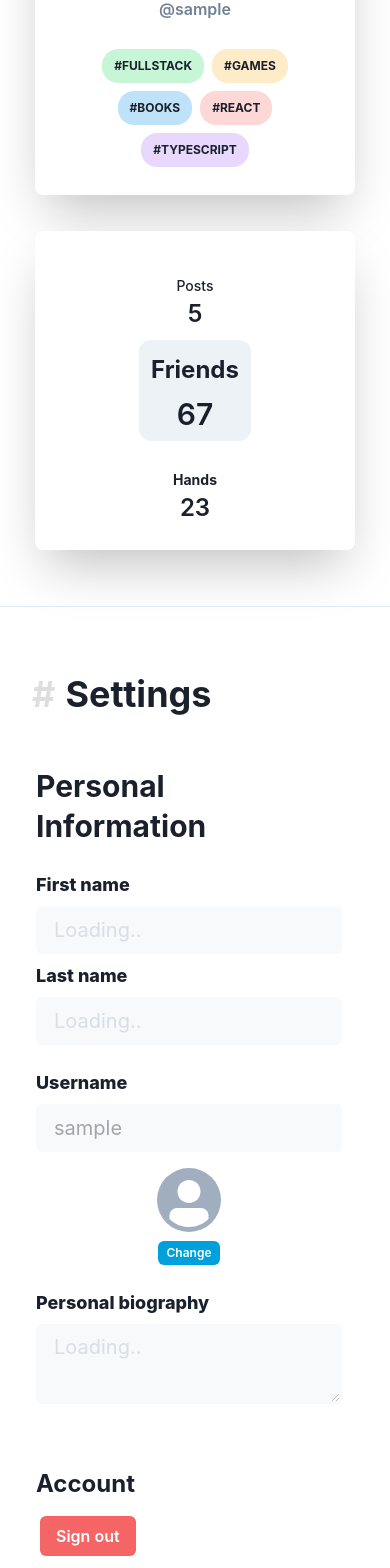
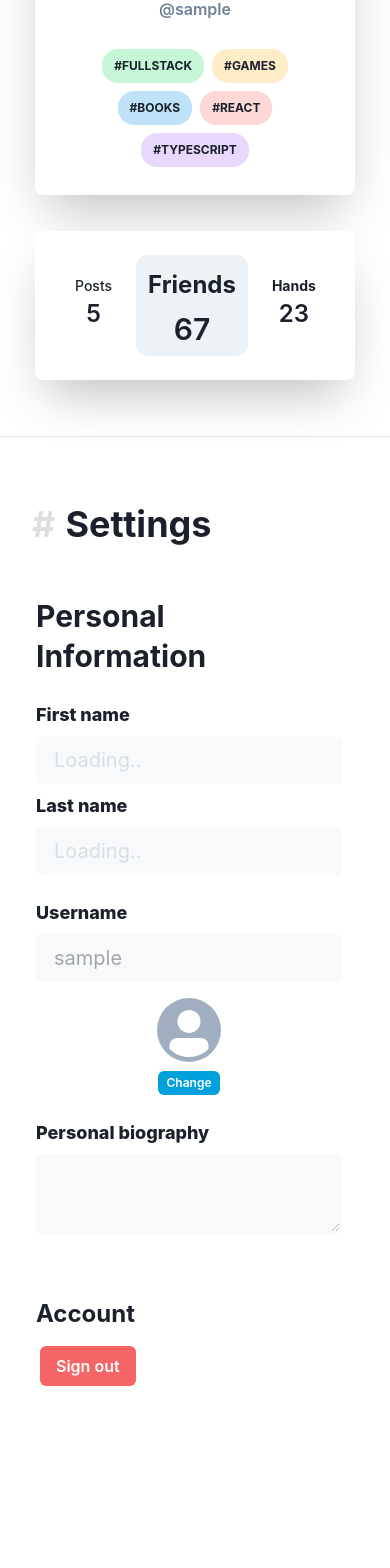
Before and after one commit to sowmenappd/helping-hand, a React (Create React App) app: page /home/settings in a window 390 px wide. Shown: the part 363-1931 px from the top of the page. After the commit the page ends 1761 px from the top, so only its background shows below. Built offline with nearby package versions, Linux system fonts and the light colour scheme; no server answers; sample sign-in values are in the browser's storage.

Commit message:
Perform responsive checks

```diff
--- a/src/components/HelpPostListings.tsx
+++ b/src/components/HelpPostListings.tsx
@@ -28,7 +28,11 @@ const HelpPostListings: React.FC = (props) => {
   }, [state.currentPostsType]);
 
   return (
-    <VStack maxW={"6xl"} alignItems="flex-start">
+    <VStack
+      // maxW={"6xl"}
+      w={["full", "full", "full", "2xl", "4xl"]}
+      alignItems="flex-start"
+    >
       <Heading as="h1" fontSize={["4xl", "6xl"]}>
         <span
           style={{
--- a/src/components/UserStatsCard.tsx
+++ b/src/components/UserStatsCard.tsx
@@ -7,7 +7,7 @@ import {
   StatGroup,
   StatLabel,
   StatNumber,
-  useColorModeValue,
+  useMediaQuery,
 } from "@chakra-ui/react";
 
 interface UserStatsProps {
@@ -22,6 +22,8 @@ interface Props {
 }
 
 const UserStatsCard: React.FC<Props> = (props) => {
+  const [row] = useMediaQuery("(min-width: 320px)");
+
   return (
     <Center py={3}>
       <Box
@@ -34,7 +36,7 @@ const UserStatsCard: React.FC<Props> = (props) => {
         textAlign={"center"}
       >
         <StatGroup>
-          <Stack direction={["column", "row", "row"]}>
+          <Stack direction={row ? "row" : "column"}>
             <Stat align="center" pt="5" px={4}>
               <StatLabel>Posts</StatLabel>
               <StatNumber>5</StatNumber>
--- a/src/pages/MessagesPage.tsx
+++ b/src/pages/MessagesPage.tsx
@@ -4,10 +4,7 @@ import { VStack, Box, Heading } from "@chakra-ui/react";
 const MessagesPage = () => {
   return (
     <VStack spacing={4} alignItems="flex-start">
-      <Box
-        w={["100%", "100%", "100%", "100%", "4xl"]}
-        maxW={["xl", "xl", "xl", "2xl", "4xl"]}
-      >
+      <Box w={["full", "full", "full", "2xl", "4xl"]}>
         <Heading as="h1" fontSize={["4xl", "6xl"]}>
           <span
             style={{
--- a/src/pages/NotificationsPage.tsx
+++ b/src/pages/NotificationsPage.tsx
@@ -4,10 +4,7 @@ import { VStack, Box, Heading } from "@chakra-ui/react";
 const NotificationsPage = () => {
   return (
     <VStack spacing={4} alignItems="flex-start">
-      <Box
-        w={["100%", "100%", "100%", "100%", "4xl"]}
-        maxW={["xl", "xl", "xl", "2xl", "4xl"]}
-      >
+      <Box w={["full", "full", "full", "2xl", "4xl"]}>
         <Heading as="h1" fontSize={["4xl", "6xl"]}>
           <span
             style={{
--- a/src/pages/SettingsPage.tsx
+++ b/src/pages/SettingsPage.tsx
@@ -31,6 +31,8 @@ const SettingsPage = () => {
   const [state, dispatch] = useAuthContext();
   const { first_name, last_name, bio, username, imgB64 } = state;
 
+  console.log("state", state);
+
   const handleSignout = () => {
     logout(dispatch);
     history.push("/");
@@ -43,8 +45,9 @@ const SettingsPage = () => {
     <>
       <VStack spacing={4} alignItems="flex-start">
         <Box
-          w={["100%", "100%", "100%", "100%", "4xl"]}
-          maxW={["xl", "xl", "xl", "2xl", "4xl"]}
+          w={["full", "full", "full", "2xl", "4xl"]}
+          // w={["100%", "100%", "100%", "100%", "4xl"]}
+          // maxW={["xl", "xl", "xl", "2xl", "4xl"]}
         >
           <Heading as="h1" fontSize={["4xl", "6xl"]}>
             <span
@@ -95,7 +98,7 @@ const SettingsPage = () => {
               <SettingsInputField
                 label="bio"
                 labelDisplay="Personal biography"
-                placeholder="Loading.."
+                placeholder=""
                 value={bio}
                 disabled={disabled}
                 textArea
@@ -128,13 +131,13 @@ const QuitDialog: React.FC<{
   onSignout: any;
   isOpen: boolean;
 }> = ({ onOpen, onClose, onSignout: onLogout, isOpen }) => {
-  const cancelRef = React.useRef();
+  const cancelRef = React.useRef(null);
 
   return (
     <>
       <AlertDialog
         motionPreset="slideInBottom"
-        leastDestructiveRef={cancelRef as any}
+        leastDestructiveRef={cancelRef}
         onClose={onClose}
         isOpen={isOpen}
         isCentered
@@ -151,7 +154,7 @@ const QuitDialog: React.FC<{
             <b>HelpingHand</b>.
           </AlertDialogBody>
           <AlertDialogFooter>
-            <Button ref={cancelRef as any} onClick={onClose}>
+            <Button ref={cancelRef} onClick={onClose}>
               No
             </Button>
             <Button colorScheme="red" ml={3} onClick={onLogout}>
```
